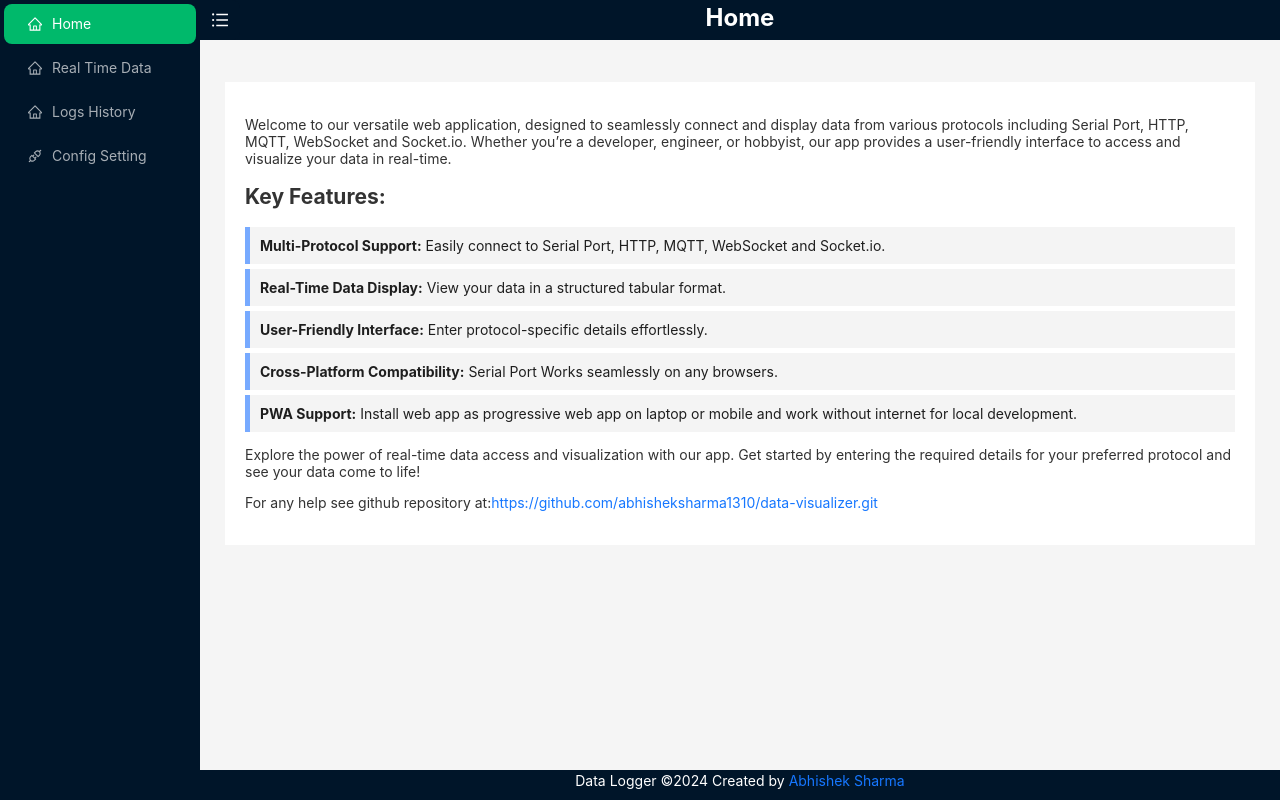
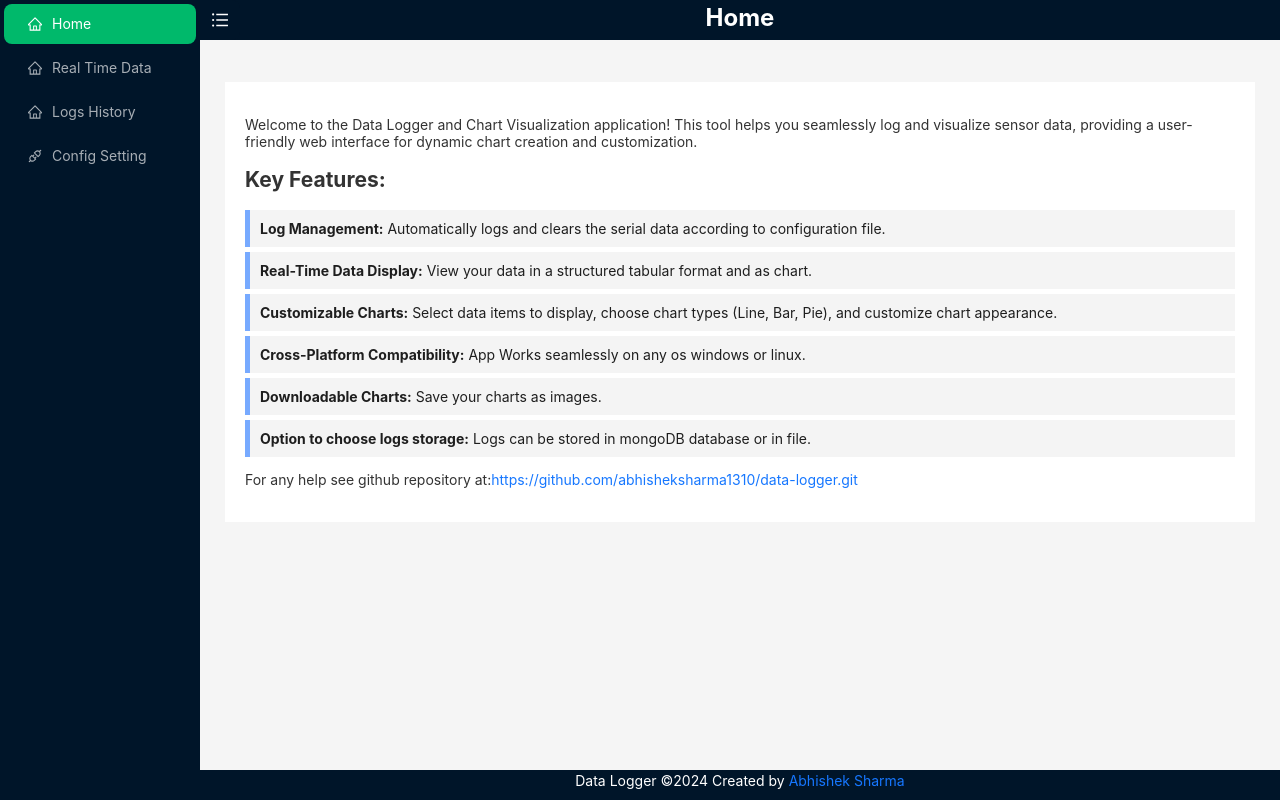
Before and after one commit to abhisheksharma1310/data-logger, a React (Create React App) app in the folder client/: page /#/ in a window 1280 px wide. Built offline with nearby package versions, Linux system fonts and the light colour scheme; no server answers.

Commit message:
added readme file

```diff
--- a/client/public/404.html
+++ b/client/public/404.html
@@ -7,7 +7,7 @@
     <script>
       // Redirect to the correct URL
       var path = window.location.pathname.split("/").slice(1).join("/");
-      window.location.replace("/data-visualizer/" + path);
+      window.location.replace("/data-logger/" + path);
     </script>
     <title>404</title>
   </head>
--- a/client/public/index.html
+++ b/client/public/index.html
@@ -7,7 +7,7 @@
     <meta name="theme-color" content="#00b96b" />
     <meta
       name="description"
-      content="Web application allows users to access and display data from various protocols including Serial Port, HTTP, MQTT, and WebSocket"
+      content="This web app helps you seamlessly log and visualize sensor data, providing a user-friendly web interface for dynamic chart creation and customization"
     />
     <link rel="apple-touch-icon" href="%PUBLIC_URL%/logo192.png" />
     <!--
@@ -24,7 +24,7 @@
       work correctly both with client-side routing and a non-root public URL.
       Learn how to configure a non-root public URL by running `npm run build`.
     -->
-    <title>Data Visualizer</title>
+    <title>Data Logger</title>
   </head>
   <body>
     <noscript>You need to enable JavaScript to run this app.</noscript>
--- a/client/src/components/Home/index.jsx
+++ b/client/src/components/Home/index.jsx
@@ -6,48 +6,45 @@ const Home = () => {
     <div className="container">
       <div className="content">
         <p className="intro">
-          Welcome to our versatile web application, designed to seamlessly
-          connect and display data from various protocols including Serial Port,
-          HTTP, MQTT, WebSocket and Socket.io. Whether you’re a developer,
-          engineer, or hobbyist, our app provides a user-friendly interface to
-          access and visualize your data in real-time.
+          Welcome to the Data Logger and Chart Visualization application! This
+          tool helps you seamlessly log and visualize sensor data, providing a
+          user-friendly web interface for dynamic chart creation and
+          customization.
         </p>
         <h2 className="features-title">Key Features:</h2>
         <ul className="features-list">
           <li className="feature-item">
-            <strong>Multi-Protocol Support:</strong> Easily connect to Serial
-            Port, HTTP, MQTT, WebSocket and Socket.io.
+            <strong>Log Management:</strong> Automatically logs and clears the
+            serial data according to configuration file.
           </li>
           <li className="feature-item">
             <strong>Real-Time Data Display:</strong> View your data in a
-            structured tabular format.
+            structured tabular format and as chart.
           </li>
           <li className="feature-item">
-            <strong>User-Friendly Interface:</strong> Enter protocol-specific
-            details effortlessly.
+            <strong>Customizable Charts:</strong> Select data items to display,
+            choose chart types (Line, Bar, Pie), and customize chart appearance.
           </li>
           <li className="feature-item">
-            <strong>Cross-Platform Compatibility:</strong> Serial Port Works
-            seamlessly on any browsers.
+            <strong>Cross-Platform Compatibility:</strong> App Works seamlessly
+            on any os windows or linux.
           </li>
           <li className="feature-item">
-            <strong>PWA Support:</strong> Install web app as progressive web app
-            on laptop or mobile and work without internet for local development.
+            <strong>Downloadable Charts:</strong> Save your charts as images.
+          </li>
+          <li className="feature-item">
+            <strong>Option to choose logs storage:</strong> Logs can be stored
+            in mongoDB database or in file.
           </li>
         </ul>
         <p className="conclusion">
-          Explore the power of real-time data access and visualization with our
-          app. Get started by entering the required details for your preferred
-          protocol and see your data come to life!
-        </p>
-        <p className="conclusion">
           For any help see github repository at:
           <a
-            href="https://github.com/abhisheksharma1310/data-visualizer.git"
+            href="https://github.com/abhisheksharma1310/data-logger.git"
             target="_blank"
             rel="noreferrer"
           >
-            https://github.com/abhisheksharma1310/data-visualizer.git
+            https://github.com/abhisheksharma1310/data-logger.git
           </a>
         </p>
       </div>
```
Also changed, not shown: client/public/manifest.json, 1 other file (tests, documents, lock files or other folders).
